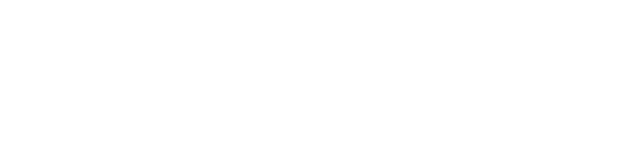
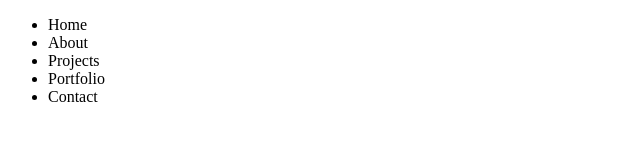
Before and after one commit to SabbirSEO/portfolio, a plain HTML site: page index.html in a window 1280 px wide. Shown: the whole page, without its empty margins (0-640 px from the left). Drawn offline with Linux system fonts and the light colour scheme.

Commit message:
added nav

```diff
--- a/index.html
+++ b/index.html
@@ -8,7 +8,15 @@
 <body>
     <main>
         <head>
-
+            <nav>
+                <ul>
+                    <li>Home</li>
+                    <li>About</li>
+                    <li>Projects</li>
+                    <li>Portfolio</li>
+                    <li>Contact</li>
+                </ul>
+            </nav>
         </head>
     </main>
 
```
